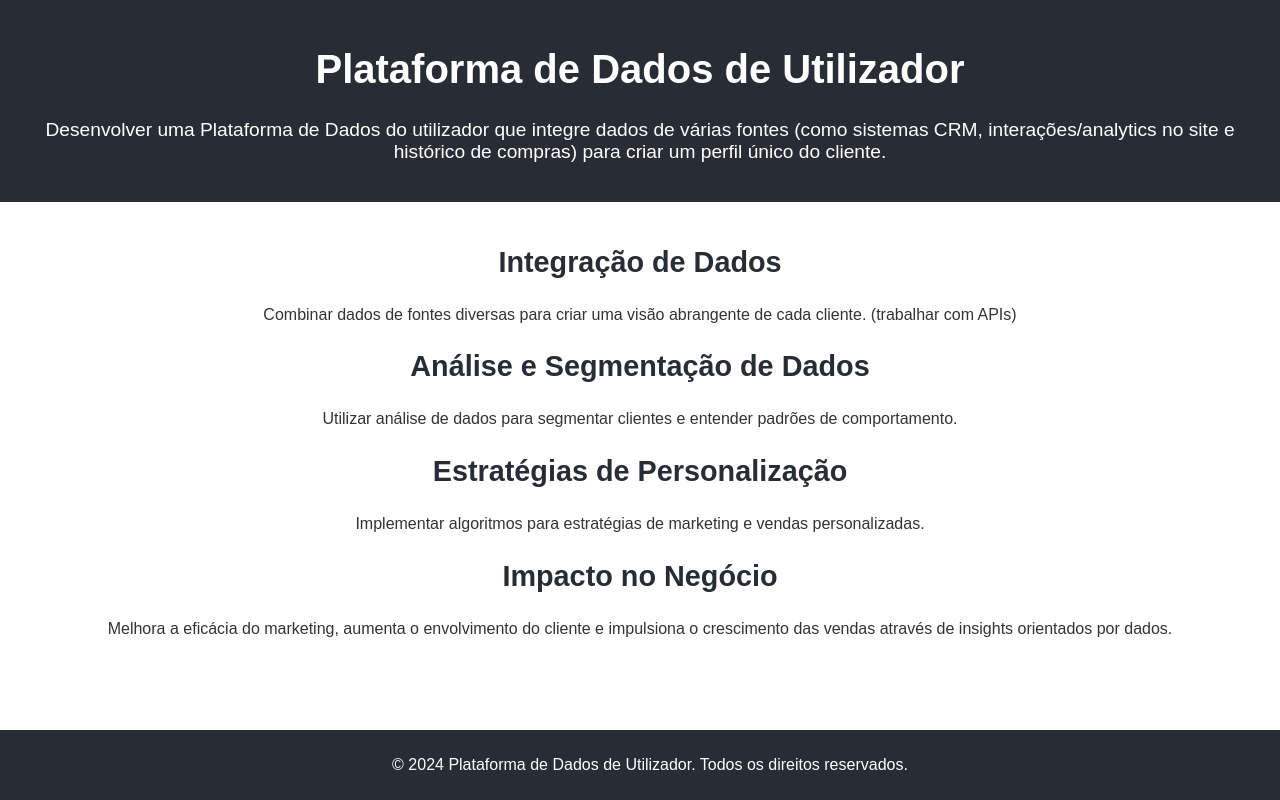
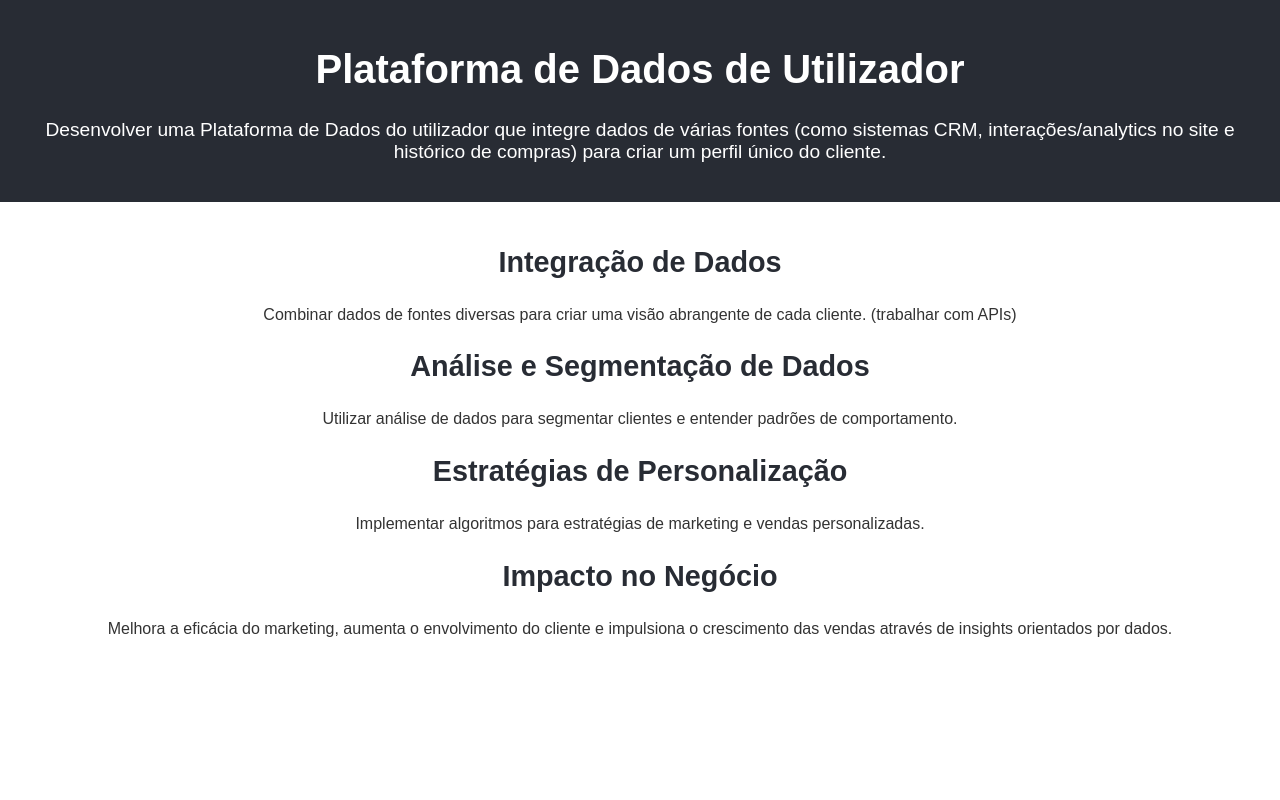
Before and after one commit to Tech-Project-Management-and-Delivery/pddu-0624, a React (Create React App) app: page / in a window 1280 px wide. Built offline with nearby package versions, Linux system fonts and the light colour scheme.

Commit message:
Removed footer.

```diff
--- a/src/HomePage.js
+++ b/src/HomePage.js
@@ -43,12 +43,6 @@ function HomePage() {
           </p>
         </section>
       </main>
-      <footer className='home-footer'>
-        <p>
-          &copy; 2024 Plataforma de Dados de Utilizador. Todos os direitos
-          reservados.
-        </p>
-      </footer>
     </div>
   );
 }
```
